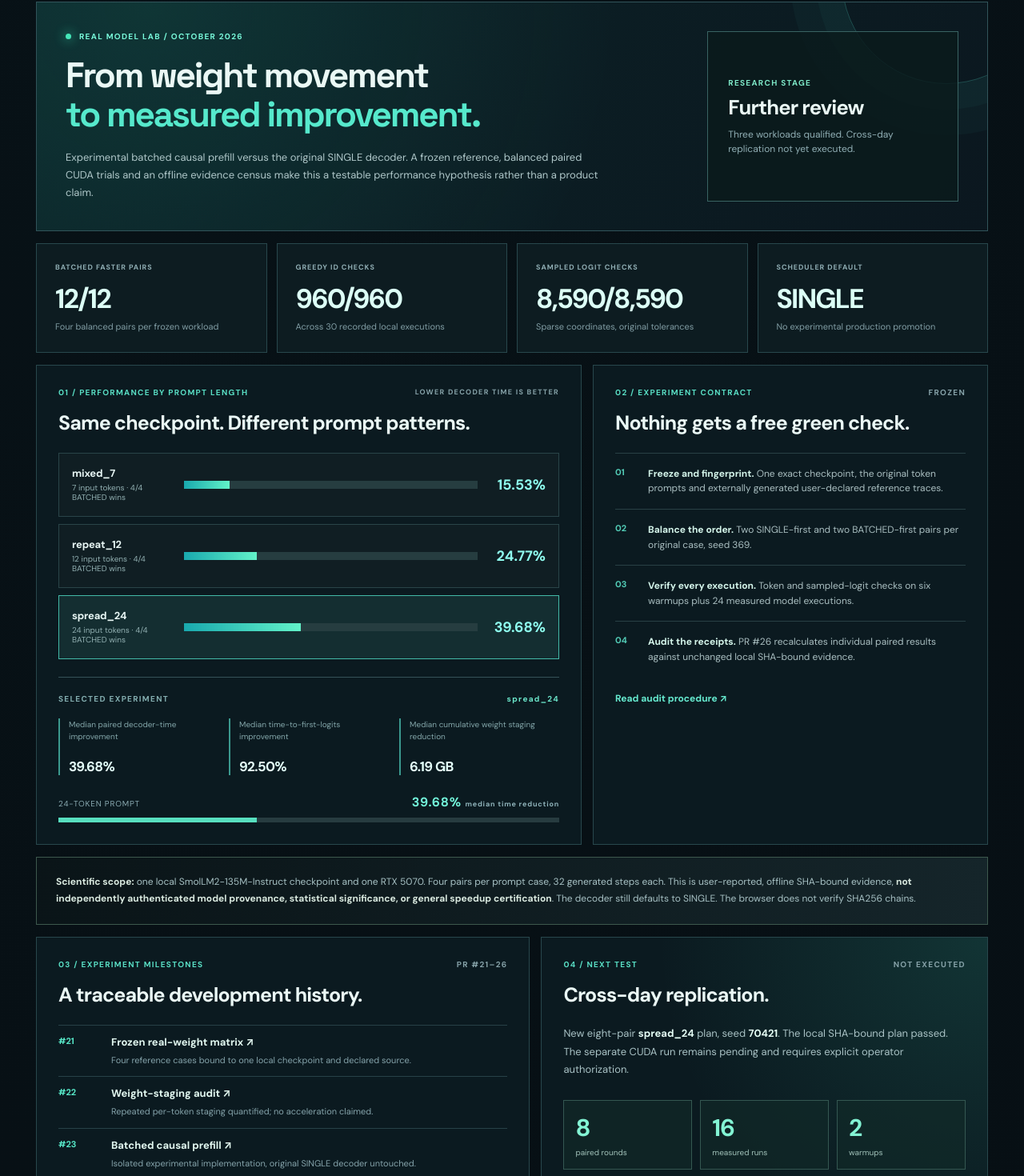
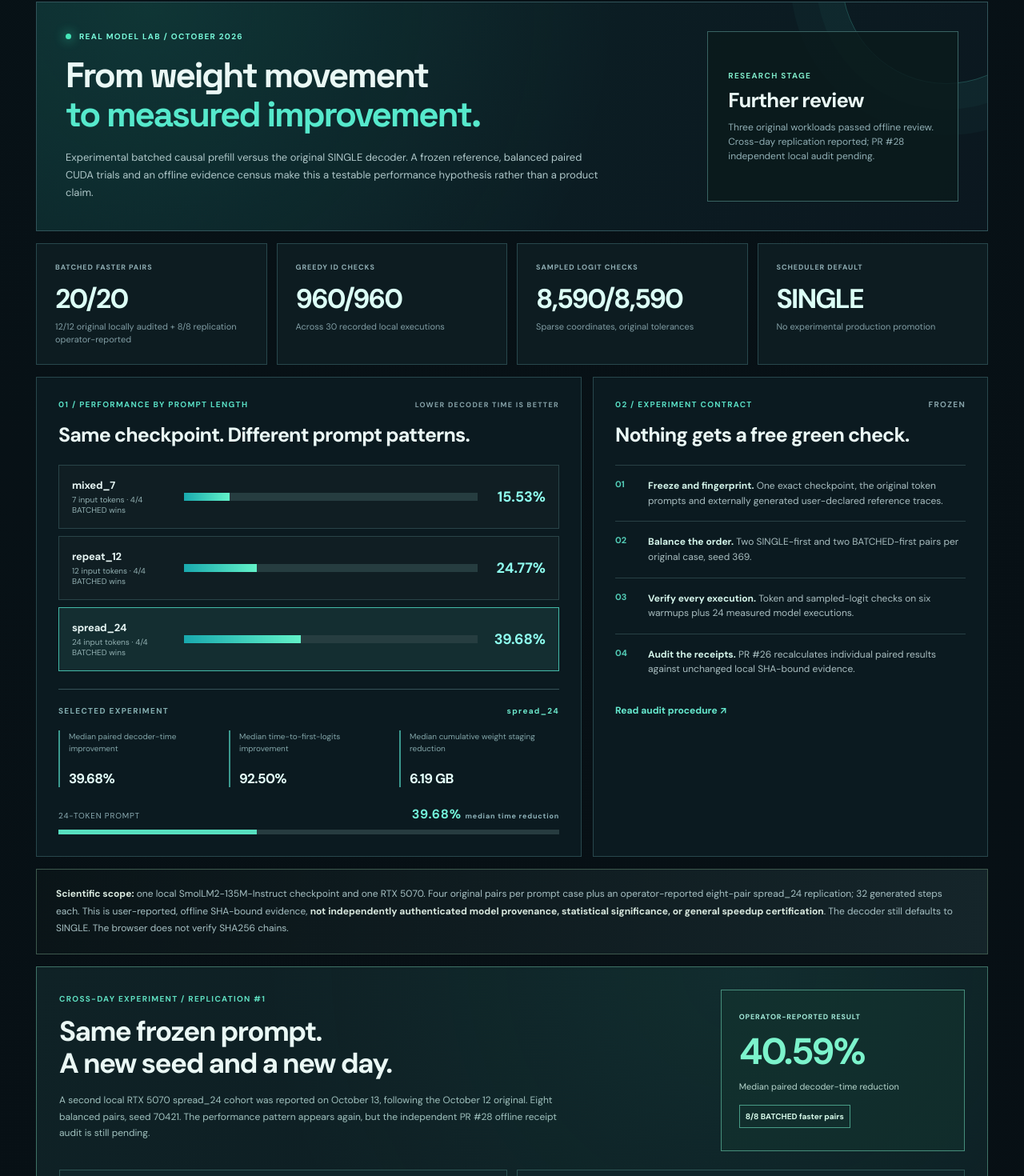
Before and after one commit to MichaelWave369/PhiStream, a React (Vite) app in the folder site/: page / in a window 1280 px wide. Shown: the part 2775-4245 px from the top of the page at 80% size. Built offline with nearby package versions, Linux system fonts and the light colour scheme; no server answers.

Commit message:
Publish clearly provisional eight-pair replication and replace obsolete pending-execution label

```diff
--- a/site/src/PairedResearch.jsx
+++ b/site/src/PairedResearch.jsx
@@ -1,6 +1,7 @@
 import React, { useState } from 'react';
 import { CASES, LEDGER, MILESTONES, validateCensusReceipt, validatePairedRunReceipt } from './paired-evidence.mjs';
 import './paired-research.css';
+import ReplicationResearch from './ReplicationResearch.jsx';
 
 const REPO = 'https://github.com/MichaelWave369/PhiStream';
 const percent = number => (100 * number).toFixed(2) + '%';
@@ -32,7 +33,7 @@ function PairDiagram({ row }) {
 function Caution() {
   return <p className="pr-limits">
     <strong>Scientific scope:</strong> one local SmolLM2-135M-Instruct checkpoint and one RTX 5070.
-    Four pairs per prompt case, 32 generated steps each. This is user-reported,
+    Four original pairs per prompt case plus an operator-reported eight-pair spread_24 replication; 32 generated steps each. This is user-reported,
     offline SHA-bound evidence, <strong>not independently authenticated model
     provenance, statistical significance, or general speedup certification</strong>.
     The decoder still defaults to SINGLE. The browser does not verify SHA256 chains.
@@ -85,12 +86,12 @@ export default function PairedResearch() {
       <div className="pr-stage">
         <span>RESEARCH STAGE</span>
         <strong>Further review</strong>
-        <small>Three workloads qualified. Cross-day replication not yet executed.</small>
+        <small>Three original workloads passed offline review. Cross-day replication reported; PR #28 independent local audit pending.</small>
       </div>
     </div>
 
     <div className="pr-metric-grid">
-      <Metric label="BATCHED FASTER PAIRS" value={LEDGER.wins + '/' + LEDGER.pairs} detail="Four balanced pairs per frozen workload"/>
+      <Metric label="BATCHED FASTER PAIRS" value="20/20" detail="12/12 original locally audited + 8/8 replication operator-reported"/>
       <Metric label="GREEDY ID CHECKS" value={integer(LEDGER.greedy) + '/' + integer(LEDGER.greedy)} detail="Across 30 recorded local executions"/>
       <Metric label="SAMPLED LOGIT CHECKS" value={integer(LEDGER.probes) + '/' + integer(LEDGER.probes)} detail="Sparse coordinates, original tolerances"/>
       <Metric label="SCHEDULER DEFAULT" value="SINGLE" detail="No experimental production promotion"/>
@@ -136,6 +137,8 @@ export default function PairedResearch() {
 
     <Caution/>
 
+    <ReplicationResearch/>
+
     <div className="pr-bottom-grid">
       <div className="pr-timeline">
         <div className="pr-card-head"><span>03 / EXPERIMENT MILESTONES</span><span>PR #21–26</span></div>
@@ -146,11 +149,11 @@ export default function PairedResearch() {
         </li>)}</ol>
       </div>
       <div className="pr-next">
-        <div className="pr-card-head"><span>04 / NEXT TEST</span><span>NOT EXECUTED</span></div>
-        <h4>Cross-day replication.</h4>
-        <p>New eight-pair <strong>spread_24</strong> plan, seed <strong>{LEDGER.nextSeed}</strong>. The local SHA-bound plan passed. The separate CUDA run remains pending and requires explicit operator authorization.</p>
-        <div className="pr-next-stats"><div><strong>8</strong><small>paired rounds</small></div><div><strong>16</strong><small>measured runs</small></div><div><strong>2</strong><small>warmups</small></div></div>
-        <p className="pr-next-note">No replication results should appear here until its local run receipt is available and reviewed, whether positive or negative.</p>
+        <div className="pr-card-head"><span>04 / NEXT TEST</span><span>UNAUTHORIZED / NOT EXECUTED</span></div>
+        <h4>Held-out prompts and VRAM safety.</h4>
+        <p>After auditing the reported eight-pair spread_24 replication with seed <strong>{LEDGER.nextSeed}</strong>, investigate longer held-out prompts, a second GPU and real memory pressure. These are proposals, not approved runs or expected results.</p>
+        <div className="pr-next-stats"><div><strong>2K</strong><small>token target for future design</small></div><div><strong>3060</strong><small>alternative GPU to evaluate</small></div><div><strong>0</strong><small>new runs authorized</small></div></div>
+        <p className="pr-next-note">The eight-pair replication is operator-reported above; its SHA-bound PR #28 review has not yet been executed. No separate longer-context experiment has been approved.</p>
       </div>
     </div>
 
```
